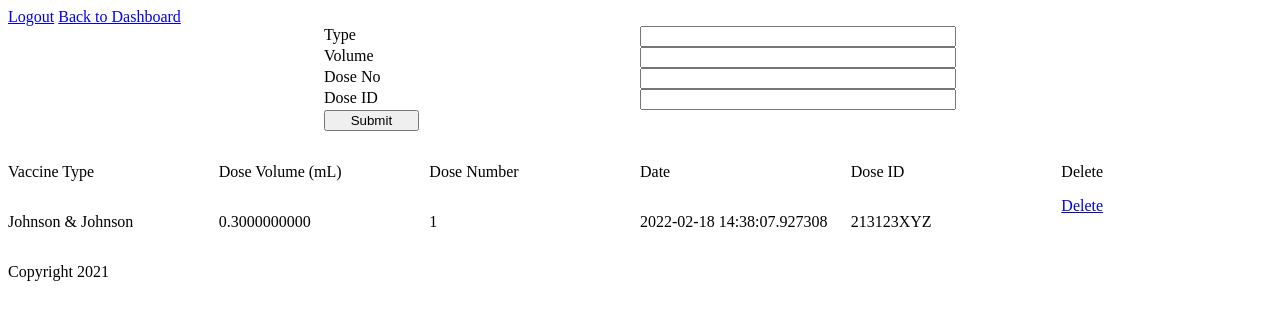
After one commit to amithr/Flask-Vaccine-Passport-Tutorial, a Flask app: page /vaccine-record/2 in a window 1280 px wide. The commit adds this page. Shown: the top 320 px of the page. Run offline with Flask 2, Linux system fonts and the light colour scheme; data comes from the database, SQL or seed files in the repository; both versions use the stored data as it was after the commit.

Commit message:
Recreated database and fixed dose addiont error

```diff
--- /dev/null
+++ b/app/static/css/vaccine_record.css
@@ -0,0 +1,8 @@
+#vaccine-record-list {
+    display: grid;
+    grid-template-columns: 1fr 1fr 1fr 1fr 1fr 1fr;
+}
+
+#patient-list > p {
+    margin-top: 0;
+}
--- a/app/templates/base.html
+++ b/app/templates/base.html
@@ -1,7 +1,7 @@
 <html>
     <head>
     {% block head %}
-    <link rel="stylesheet" href="{{ url_for('static', filename='style.css') }}">
+    <link rel="stylesheet" href="{{ url_for('static', filename='css/style.css') }}">
     <title>{% block title %}{% endblock %} - EasyVax</title>
     {% endblock %}
     {% with messages = get_flashed_messages() %}
--- a/app/templates/patients.html
+++ b/app/templates/patients.html
@@ -2,7 +2,7 @@
 {% block title %}EasyVax - Patients List{% endblock %}
 {% block head %}
   {{ super() }}
-  <link rel="stylesheet" href="{{ url_for('static', filename='patient.css') }}">
+  <link rel="stylesheet" href="{{ url_for('static', filename='css/patient.css') }}">
 {% endblock %}
 {% block content %}
     <a href="{{ url_for('logout_doctor') }}">Logout</a>
@@ -18,7 +18,7 @@
     <div id="patient-list">
       <p>Patient Name</p><p>Patient Email</p><p>Patient Phone Number</p><p>Update Vaccine Record</p><p>Email Vaccine Certificate</p>
       {% for patient in patients %}
-        <p>{{patient.name}}</p><p>{{patient.email}}</p><p>{{patient.phone_number}}</p><a href="">Update Vaccine Record</a><a href="">Email Vaccine Certificate</a>
+        <p>{{patient.name}}</p><p>{{patient.email}}</p><p>{{patient.phone_number}}</p><a href="{{ url_for('vaccine_record', patient_id=patient.id) }}">Update Vaccine Record</a><a href="">Email Vaccine Certificate</a>
       {% endfor %}
   </div>
 {% endblock %}
--- /dev/null
+++ b/app/templates/vaccine_record.html
@@ -0,0 +1,34 @@
+{% extends "base.html" %}
+{% block title %}EasyVax - Patients List{% endblock %}
+{% block head %}
+  {{ super() }}
+  <link rel="stylesheet" href="{{ url_for('static', filename='css/vaccine_record.css') }}">
+{% endblock %}
+{% block content %}
+<a href="{{ url_for('logout_doctor') }}">Logout</a>
+<a href="{{ url_for('index') }}">Back to Dashboard</a>
+<form name="vaccine-dose-registration-form" action="{{ url_for('add_vaccine_record', patient_id=patient_id) }}" method='post'>
+  <label>Type</label>
+  <input list="vaccine-types" name="type" required>
+  <datalist id="vaccine-types">
+    <option value="Pfizer-BioNTech">
+    <option value="Moderna">
+    <option value="Johnson & Johnson">
+    <option value="Astra-Zeneca">
+    <option value="Sputnik V">
+  </datalist>
+  <label>Volume</label>
+  <input name ="volume" type="number" step=".01" required>
+  <label>Dose No</label>
+  <input name ="dose-number" type="number" required>
+  <label>Dose ID</label>
+  <input name ="dose-id" type="text" required>
+  <input type="submit" />
+</div>
+<div id="vaccine-record-list">
+  <p>Vaccine Type</p><p>Dose Volume (mL)</p><p>Dose Number</p><p>Date</p><p>Dose ID</p><p>Delete</p>
+  {% for vaccine_dose in vaccine_doses %}
+    <p>{{vaccine_dose.type}}</p><p>{{vaccine_dose.volume}}</p><p>{{vaccine_dose.dose_no}}</p><p>{{vaccine_dose.dose_date}}</p><p>{{vaccine_dose.dose_id}}</p><a href="{{url_for('delete_vaccine_record', patient_id=patient_id, vaccine_id=vaccine_dose.id)}}">Delete</a>
+  {% endfor %}
+</div>
+{% endblock %}
--- a/app/views.py
+++ b/app/views.py
@@ -1,7 +1,7 @@
 
 from werkzeug.utils import redirect
 from app import app, db
-from app.models import Doctor, Patient
+from app.models import Doctor, Patient, Vaccine_Dose
 from flask import json, render_template, request, session, url_for, jsonify, flash
 
 @app.route('/')
@@ -95,6 +95,44 @@ def register_patient():
         flash('Patient already exists')
         return redirect(url_for('patients'))
 
-@app.route('/patient')
-def individual_patient():
-    return 'Individual patient'
+@app.route('/vaccine-record/<patient_id>', methods=['GET', 'POST'])
+def vaccine_record(patient_id):
+    if not patient_id:
+        return redirect(url_for('patients'))
+    patient = Patient.query.filter_by(id=patient_id).first()
+    if patient:
+        vaccine_doses = Vaccine_Dose.query.filter_by(patient_id=patient_id)
+        return render_template('vaccine_record.html', vaccine_doses=vaccine_doses, patient_id=patient_id)
+    return render_template('vaccine_record.html')
+
+@app.route('/add-vaccine-record/<patient_id>', methods=['POST', 'GET'])
+def add_vaccine_record(patient_id):
+    form = request.form
+    dose_id = form['dose-id']
+    dose_number = form['dose-number']
+    vaccine_dose = Vaccine_Dose.query.filter_by(patient_id=patient_id, dose_no=dose_number).first()
+    if vaccine_dose:
+        flash('This dose number has already been entered.')
+        return redirect(url_for('vaccine_record', patient_id=patient_id))
+    vaccine_dose = Vaccine_Dose.query.filter_by(dose_id=dose_id).first()
+    if vaccine_dose:
+        flash('A dose with this serial number already exists in the database')
+        return redirect(url_for('vaccine_record', patient_id=patient_id))
+    vaccine_dose = Vaccine_Dose(
+        type=form['type'],
+        volume=form['volume'],
+        dose_no=form['dose-number'],
+        dose_id=dose_id,
+        patient_id=patient_id
+    )
+    db.session.add(vaccine_dose)
+    db.session.commit()
+    flash('Vaccine dose successfully added.')
+    return redirect(url_for('vaccine_record', patient_id=patient_id))
+
+@app.route('/delete-vaccine-record/<patient_id>/<vaccine_id>', methods=['GET'])
+def delete_vaccine_record(patient_id, vaccine_id):
+    Vaccine_Dose.query.filter_by(id=vaccine_id).delete()
+    db.session.commit()
+    flash('Vaccine dose successfully deleted.')
+    return redirect(url_for('vaccine_record', patient_id=patient_id))
```
Also changed, not shown: app/doctor_patient_information.db, app/static/css/patient.css (renamed from app/static/patient.css), app/static/css/style.css (renamed from app/static/style.css).
